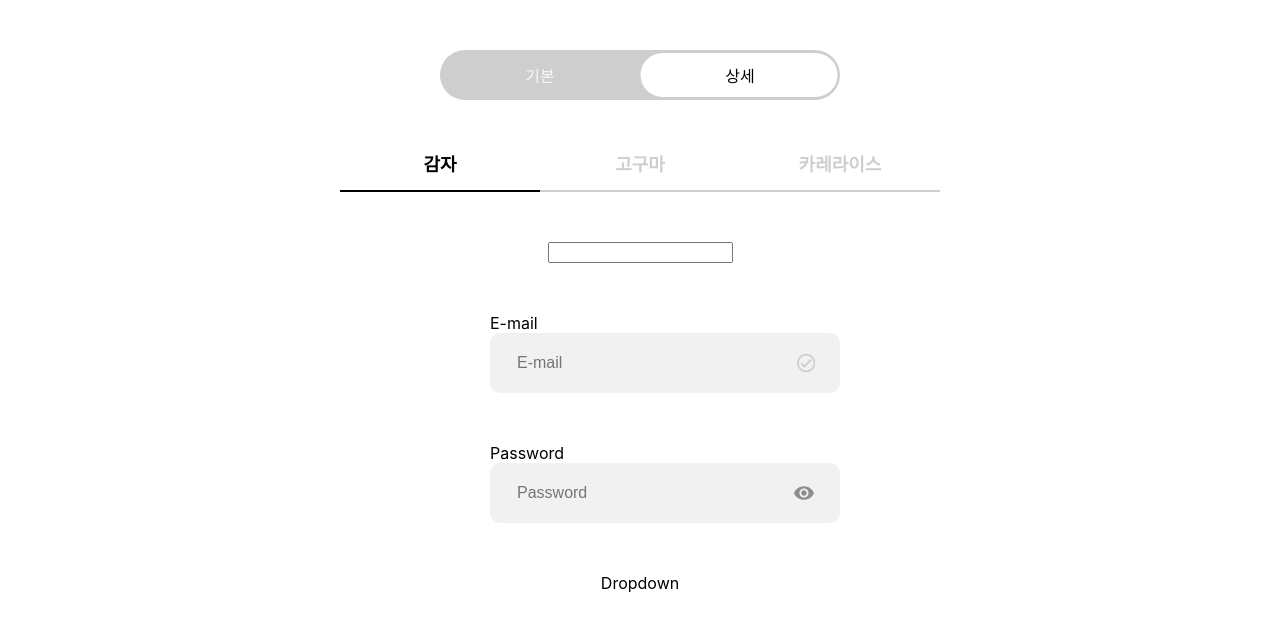
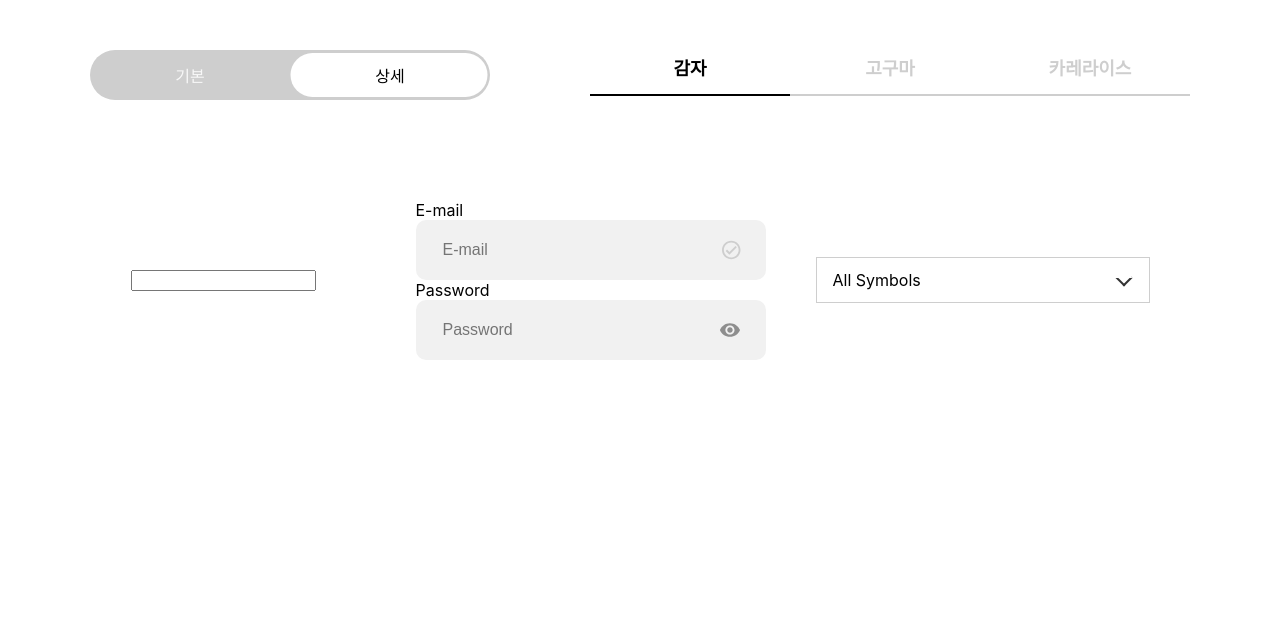
Before and after one commit to letminjae/wanted_pre_onboarding, a React (Create React App) app: page / in a window 1280 px wide. Shown: the top 630 px of the page. Built offline with nearby package versions, Linux system fonts and the light colour scheme.

Commit message:
Dropdown 작업 완료

```diff
--- a/src/App.js
+++ b/src/App.js
@@ -21,10 +21,10 @@ function App() {
 
 const Wrap = styled.div`
   display: flex;
-  flex-direction: column;
+  flex-wrap: wrap;
   justify-content: center;
   align-items: center;
-  gap: 50px;
+  gap: 100px;
   padding: 50px;
 `
 
--- a/src/components/Dropdown.js
+++ b/src/components/Dropdown.js
@@ -1,10 +1,116 @@
-import React from 'react'
-import styled from 'styled-components'
+import React, { useState } from "react";
+import styled from "styled-components";
 
 function Dropdown() {
+  const [value, setValue] = useState("All Symbols");
+  const [isClicked, setIsClicked] = useState(false);
+  const [search, setSearch] = useState("");
+
+  const onChangeSymbol = (e) => {
+    setSearch(e.target.value);
+    onchange(null)
+  };
+
+  const changeValue = (_value) => {
+    setValue(_value);
+    setIsClicked(false);
+  };
+
+  const changeTab = (e) => {
+    setIsClicked(!isClicked)
+  };
+
+  const Data = [
+    "All Symbols",
+    "BTCUSD.PERP",
+    "ETHUSD.PERP",
+    "ADAUSD.PERP",
+    "XRPUSD.PERP",
+    "LTCUSD.PERP",
+    "BCHUSD.PERP",
+    "SANDBOXUSD.PERP",
+    "SUSHIUSD.PERP",
+    "ETCUSD.PERP",
+    "UNIUSD.PERP",
+  ];
+
   return (
-    <div>Dropdown</div>
-  )
+    <Container>
+      <TextBox onClick={changeTab}>{value}</TextBox>
+      {isClicked && (
+        <ListBox>
+          <SearchBox placeholder="Search Symbol" onChange={onChangeSymbol} />
+          {Data.filter((el) => {
+            if (search === "") {
+              return el
+            } else if(el.toLowerCase().includes(search.toLowerCase())) {
+              return el
+            }
+          }).map((el, index) => {
+            return (
+              <Option key={index} onClick={() => changeValue(el)}>
+                {el}
+              </Option>
+            );
+          })}
+        </ListBox>
+      )}
+    </Container>
+  );
 }
 
-export default Dropdown
+const Container = styled.div`
+  position: relative;
+`;
+
+const TextBox = styled.div`
+  width: 300px;
+  height: 20px;
+  cursor: pointer;
+  border: 1px solid #cecece;
+  padding: 12px 16px;
+
+  &::before {
+    content: "";
+    position: absolute;
+    right: 20px;
+    top: 15px;
+    z-index: 999;
+    width: 8px;
+    height: 8px;
+    border: 2px solid #333;
+    border-top: 2px solid #fff;
+    border-right: 2px solid #fff;
+    transform: rotate(-45deg);
+  }
+`;
+
+const ListBox = styled.div`
+  display: flex;
+  flex-direction: column;
+  border: 1px solid #cecece;
+  position: absolute;
+  top: 60px;
+`;
+
+const SearchBox = styled.input`
+  width: 300px;
+  border: none;
+  border-bottom: 1px solid #cecece;
+  padding: 12px 16px;
+
+  &:focus {
+    outline: none;
+  }
+`;
+
+const Option = styled.div`
+  cursor: pointer;
+  padding: 12px 16px;
+
+  &:hover {
+    background-color: #cecece;
+  }
+`;
+
+export default Dropdown;
--- a/src/components/Input.js
+++ b/src/components/Input.js
@@ -34,7 +34,7 @@ function Input() {
   };
 
   return (
-    <>
+    <div>
       <LoginBox>
         <div>E-mail</div>
         <InputBox>
@@ -68,7 +68,7 @@ function Input() {
           )}
         </InputBox>
       </LoginBox>
-    </>
+    </div>
   );
 }
 const LoginBox = styled.form`
```
